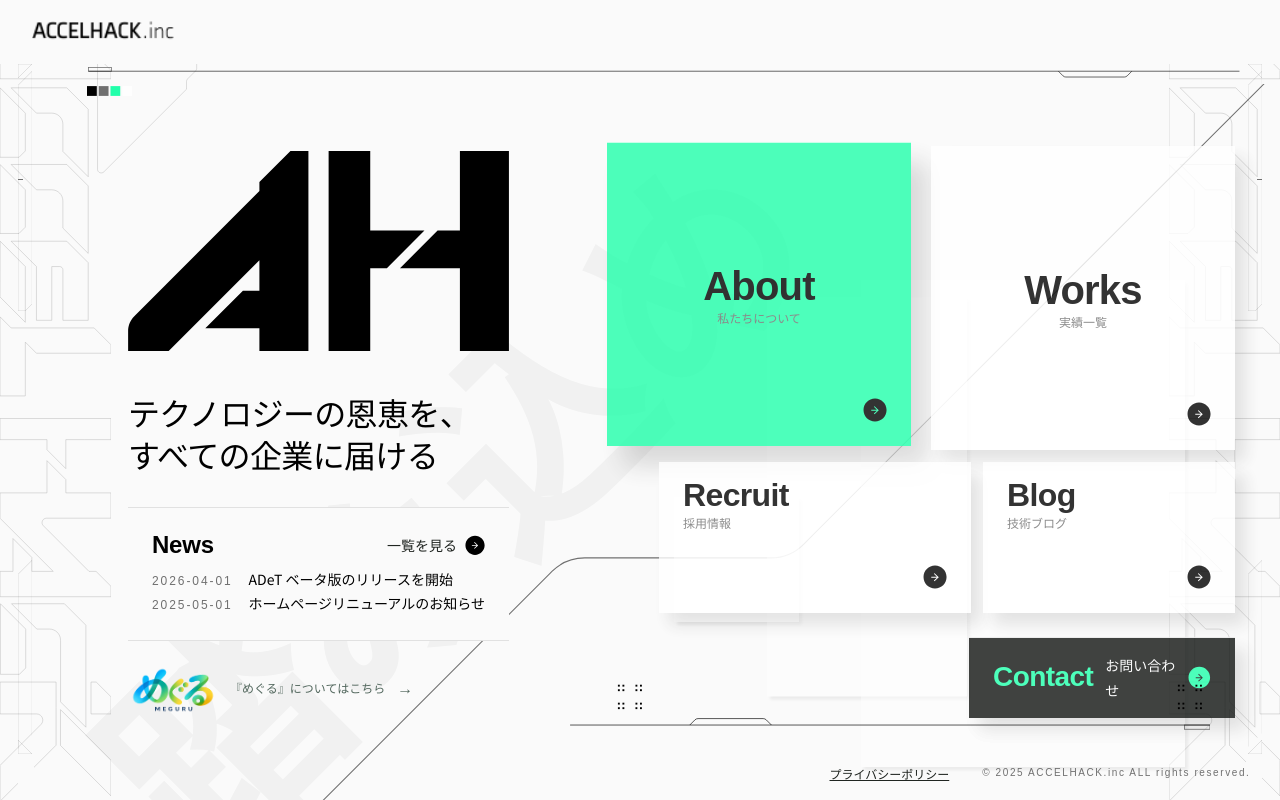
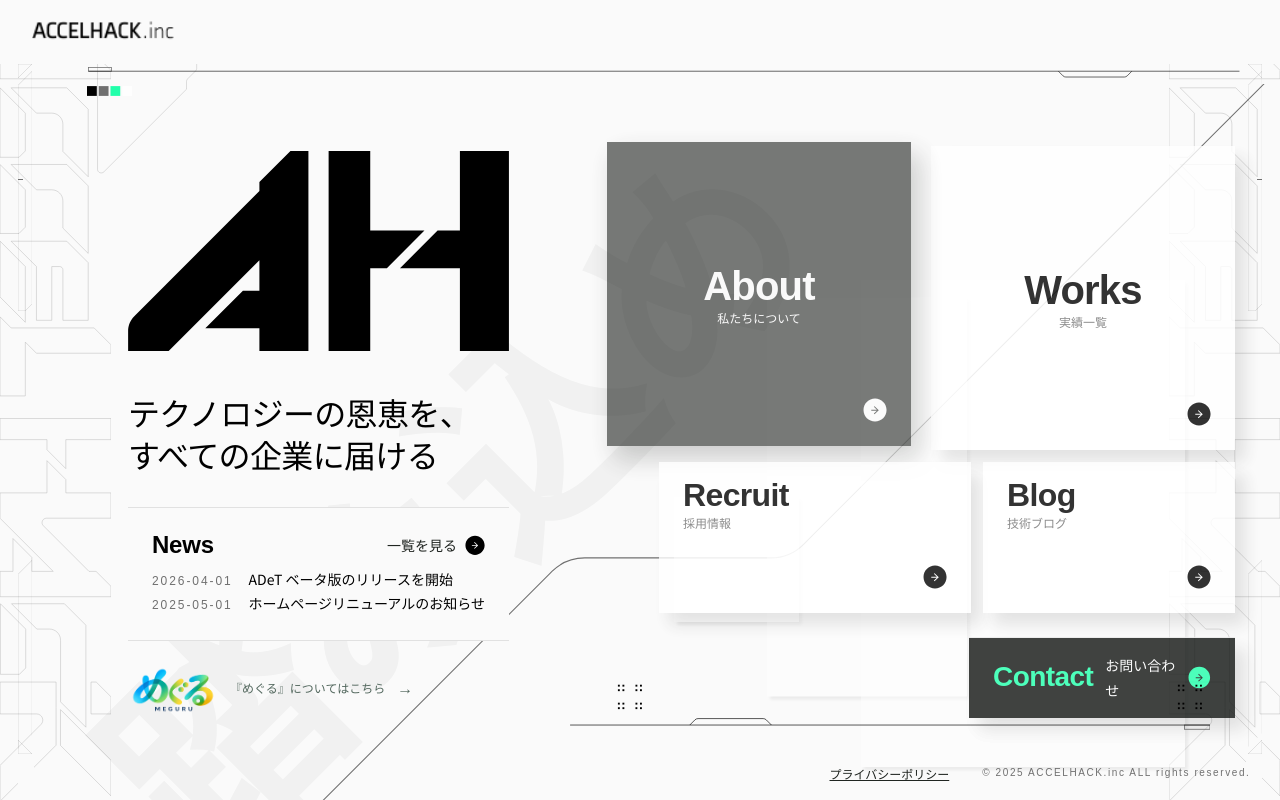
Before and after one commit to Accel-Hack/.github, a Next.js app in the folder website/: page / in a window 1280 px wide. In both pictures the pointer is over the link 763 px from the left and 298 px from the top of the page. Built offline with nearby package versions, Linux system fonts and the light colour scheme; no server answers; a web font is replaced by a local one.

Commit message:
ホバー時の挙動

```diff
--- a/website/src/app/(company)/(top)/page.tsx
+++ b/website/src/app/(company)/(top)/page.tsx
@@ -68,7 +68,6 @@ export default function Home() {
               text="About"
               subtext="私たちについて"
               size="lg"
-              hoverIcon={true}
             />
             <LinkBox
               href={Page.WORKS}
--- a/website/src/component/molecule/LinkBox.module.css
+++ b/website/src/component/molecule/LinkBox.module.css
@@ -17,11 +17,23 @@
 }
 
 .link_box:hover {
-  background-color: var(--company-color);
+  background-color: var(--color-background-inverse-translucent);
   transform: translate(-4px, -4px);
-  box-shadow:
-    17px 20px 24px rgba(0, 0, 0, 0.17),
-    0 1px 0 rgba(255, 255, 255, 0.7) inset;
+  box-shadow: var(--elevation-3);
+  color: var(--color-text-inverse);
+  z-index: 50;
+}
+
+.link_box:hover .cursor {
+  fill: var(--color-text-inverse);
+}
+
+.link_box:hover .link_box_lg_subtext {
+  color: var(--color-text-inverse);
+}
+
+.link_box:hover .link_box_md_subtext {
+  color: var(--color-text-inverse);
 }
 
 .link_box:focus-visible {
@@ -145,6 +157,17 @@
   width: 266px;
 }
 
+.link_box_contact:hover {
+  background-color: var(--color-background-inverse);
+  color: var(--color-neural-10);
+  outline: 1px solid var(--color-mint-50);
+  outline-offset: -3px;
+}
+
+.link_box_contact:hover .mint_cursor {
+  transform: translateX(4px);
+}
+
 /* .link_box_privacy {
   width: 35%;
   margin-left: 0.5rem;
@@ -162,20 +185,6 @@
   margin-left: auto;
   width: 24px;
   fill: var(--color-mint-50);
-}
-
-.logo {
-  position: absolute;
-  top: 50%;
-  left: 50%;
-  transform: translate(-50%, -50%);
-  z-index: -1;
-  opacity: 0.8;
-}
-
-.logo:not(:hover) {
-  opacity: 0;
-  transition: opacity 0.3s ease;
 }
 
 @media screen and (max-width: 768px) {
--- a/website/src/component/molecule/LinkBox.tsx
+++ b/website/src/component/molecule/LinkBox.tsx
@@ -2,7 +2,6 @@ import React from 'react';
 import Link from 'next/link';
 import styles from './LinkBox.module.css';
 import Cursor from '@/asset/img/common/cursor.svg';
-import Logo from '@/asset/img/about/logo.svg';
 
 export type LinkBoxSize = 'lg' | 'md' | 'sm';
 export type LinkBoxVariant =
@@ -18,7 +17,6 @@ type Props = {
   showCursor?: boolean;
   cursorVariant?: CursorVariant;
   className?: string;
-  hoverIcon?: boolean;
 };
 
 const LinkBox: React.FC<Props> = ({
@@ -29,7 +27,6 @@ const LinkBox: React.FC<Props> = ({
   variant = 'default',
   cursorVariant,
   className = '',
-  hoverIcon = false,
 }) => {
   const sizeClass = styles[`link_box_${size}`];
   const variantClass =
@@ -52,7 +49,6 @@ const LinkBox: React.FC<Props> = ({
       </div>
 
       <Cursor className={cursorClass} />
-      {hoverIcon && <Logo className={styles.logo} />}
     </Link>
   );
 };
```
